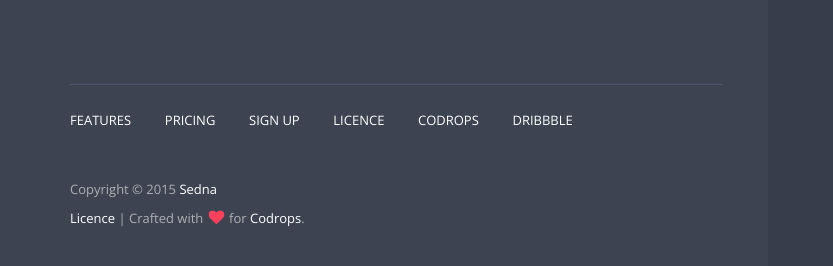
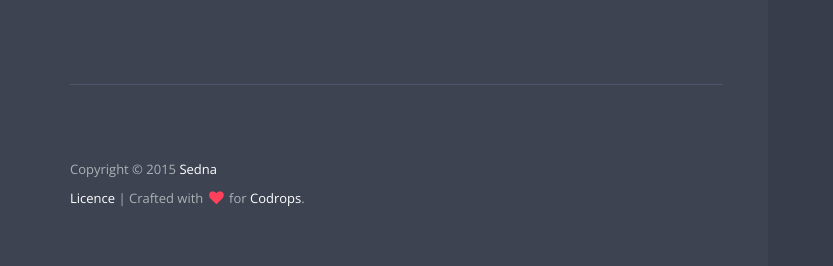
Before and after one commit to DevelopApple/Sedna, a plain HTML site: page index.html in a window 1280 px wide. Shown: the part 2520-2786 px from the top of the page, 0-833 px from the left. Drawn offline with nearby package versions, Linux system fonts and the light colour scheme; a script that the page names is missing.

Commit message:
Update index.html

```diff
--- a/index.html
+++ b/index.html
@@ -160,12 +160,7 @@ var s = document.getElementsByTagName('script')[0]; s.parentNode.insertBefore(ga
                 <div class="col-md-7">
                     <div class="footer-links">
                         <ul class="footer-group">
-                            <li><a href="#">Features</a></li>
-                            <li><a href="#">Pricing</a></li>
-                            <li><a href="#">Sign up</a></li>
-                            <li><a href="http://tympanus.net/codrops/licensing/">Licence</a></li>
-                            <li><a href="http://tympanus.net/codrops/">Codrops</a></li>
-                            <li><a href="http://www.dribbble.com/">Dribbble</a></li>
+
                         </ul>
                         <p>Copyright © 2015 <a href="#">Sedna</a><br>
                         <a href="http://tympanus.net/codrops/licensing/">Licence</a> | Crafted with <span class="fa fa-heart pulse2"></span> for <a href="https://tympanus.net/codrops/">Codrops</a>.</p>
```
